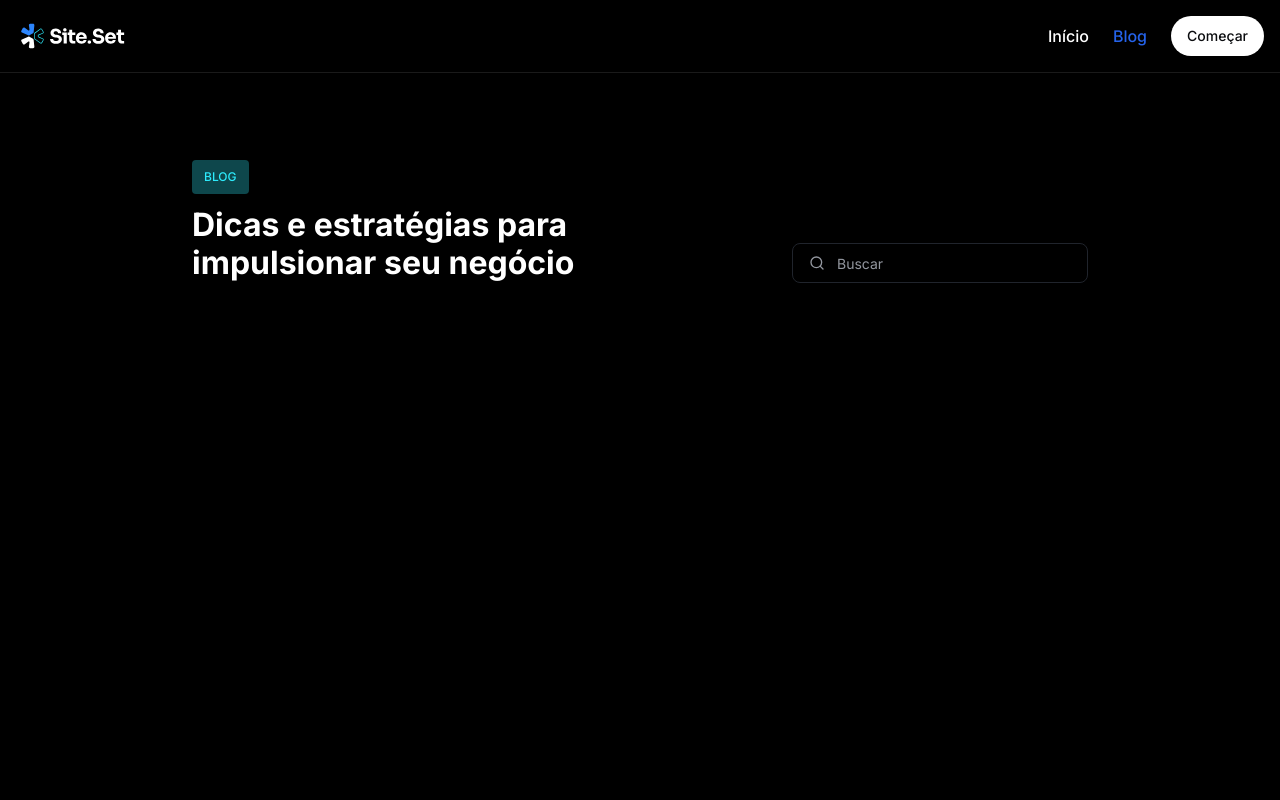
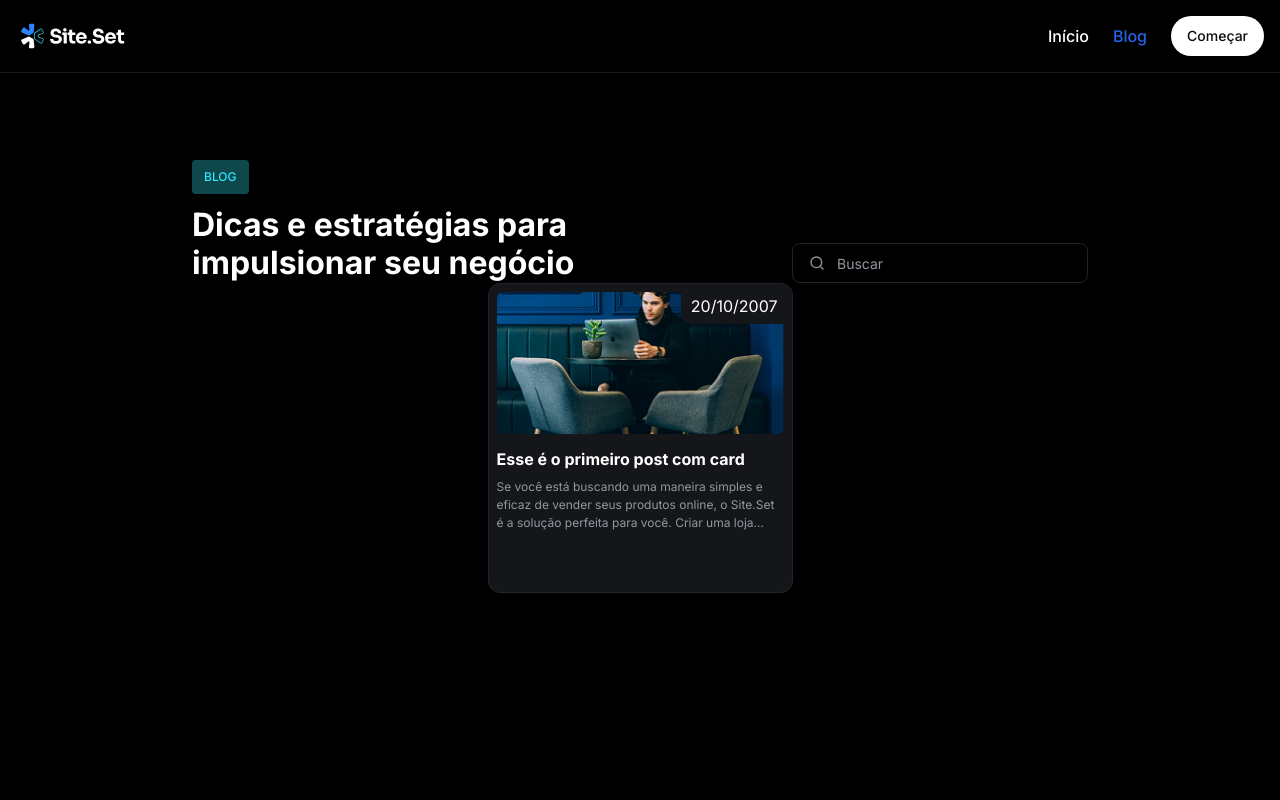
Before and after one commit to xsalles/next-course, a Next.js app: page /blog in a window 1280 px wide. Shown: the top 800 px of the page. Built offline with nearby package versions, Linux system fonts and the light colour scheme.

Commit message:
feat: created the PostCard component

```diff
--- a/package.json
+++ b/package.json
@@ -10,6 +10,7 @@
   },
   "dependencies": {
     "@radix-ui/react-slot": "^1.2.3",
+    "@tailwindcss/line-clamp": "^0.4.4",
     "autoprefixer": "^10.4.21",
     "class-variance-authority": "^0.7.1",
     "clsx": "^2.1.1",
--- /dev/null
+++ b/src/components/PostCard/index.tsx
@@ -0,0 +1,32 @@
+import Image from "next/image";
+
+export default function PostCard({
+  title,
+  date,
+  description,
+  imageUrl,
+}: PostCardProps) {
+  return (
+    <article className="flex md:w-[305px] flex-col gap-4 p-2 rounded-xl border border-gray-400 bg-gray-600 w-[95%] relative h-[310px]">
+      <div className="absolute top-0 right-0 bg-gray-600 pl-[10px] pb-[6px] pt-[10px] pr-[14px] rounded-[0_11px_0_10px]">
+        <p>{date}</p>
+      </div>
+
+      <Image
+        className="rounded-md"
+        alt={`Imagem do post: ${title}`}
+        src={imageUrl}
+        width={385}
+        height={200}
+        quality={100}
+      />
+
+      <div className="flex flex-col gap-2 items-start">
+        <h4 className="text-heading-xs text-white">{title}</h4>
+        <p className="line-clamp-3 text-ellipsis text-body-xs text-gray-300 w-full overflow-hidden h-full">
+          {description}
+        </p>
+      </div>
+    </article>
+  );
+}
--- /dev/null
+++ b/src/interfaces/index.ts
@@ -0,0 +1,6 @@
+interface PostCardProps {
+    title: string;
+    description: string;
+    imageUrl: string;
+    date: string;
+}
--- a/src/templates/blog/index.tsx
+++ b/src/templates/blog/index.tsx
@@ -1,3 +1,4 @@
+import PostCard from "@/components/PostCard";
 import Search from "@/components/Search";
 
 export default function BlogList() {
@@ -15,6 +16,13 @@ export default function BlogList() {
 
         <Search />
       </div>
+
+      <PostCard
+        date="20/10/2007"
+        description="Se você está buscando uma maneira simples e eficaz de vender seus produtos online, o Site.Set é a solução perfeita para você. Criar uma loja virtual de sucesso nunca foi tão fácil. Com nossa plataforma intuitiva, você pode criar um site profissional para sua loja em minutos, sem precisar de conhecimentos técnicos."
+        imageUrl="/assets/first-post.png"
+        title="Esse é o primeiro post com card"
+      />
     </div>
   );
 }
--- a/tailwind.config.ts
+++ b/tailwind.config.ts
@@ -1,4 +1,6 @@
 import type { Config } from "tailwindcss";
+import animate from 'tailwindcss-animate'
+import lineClamp from '@tailwindcss/line-clamp'
 
 export default {
   darkMode: ["class"],
@@ -70,5 +72,5 @@ export default {
     },
   },
   // eslint-disable-next-line @typescript-eslint/no-require-imports
-  plugins: [require("tailwindcss-animate")],
+  plugins: [animate, lineClamp],
 } satisfies Config;
```
